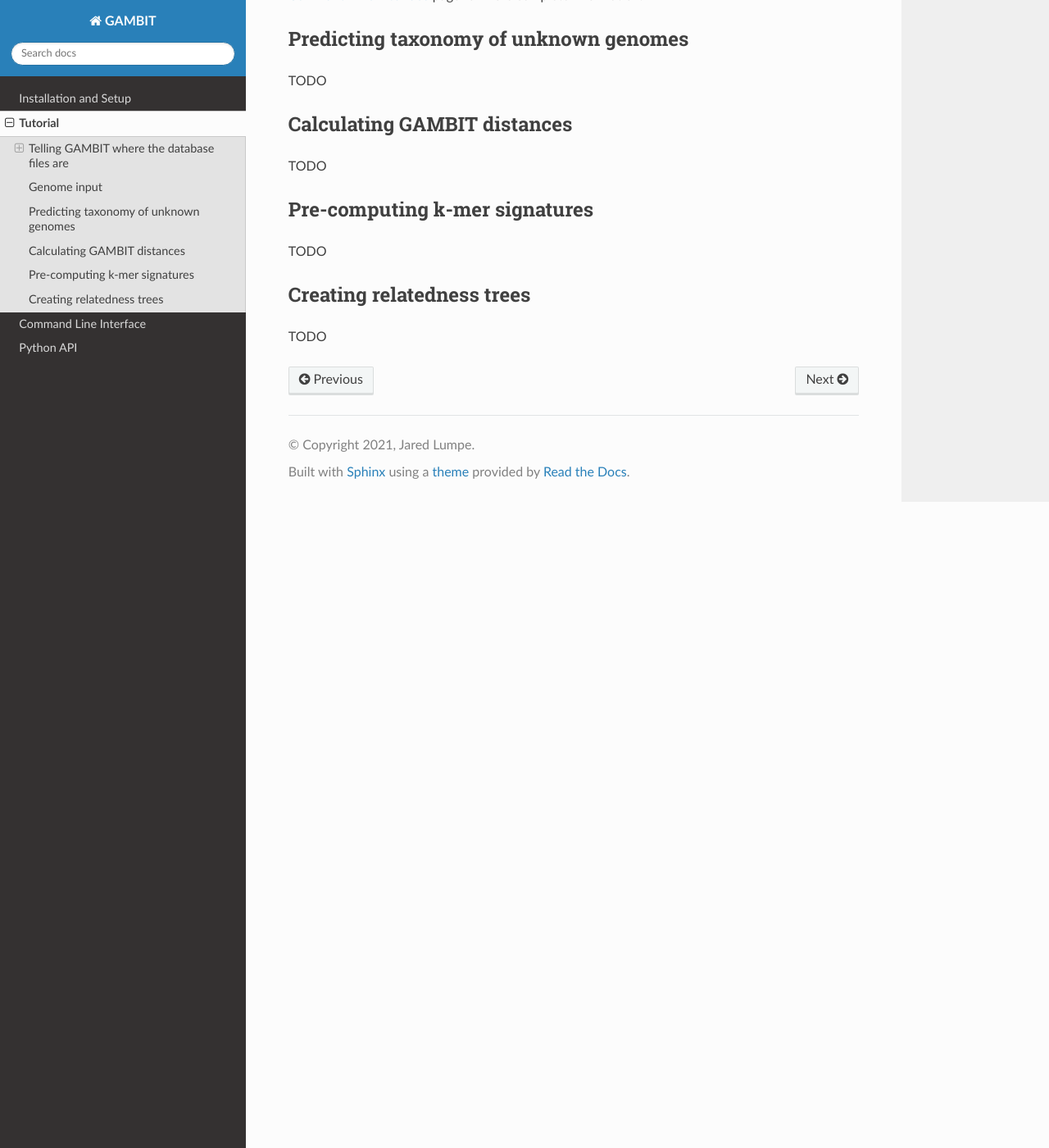
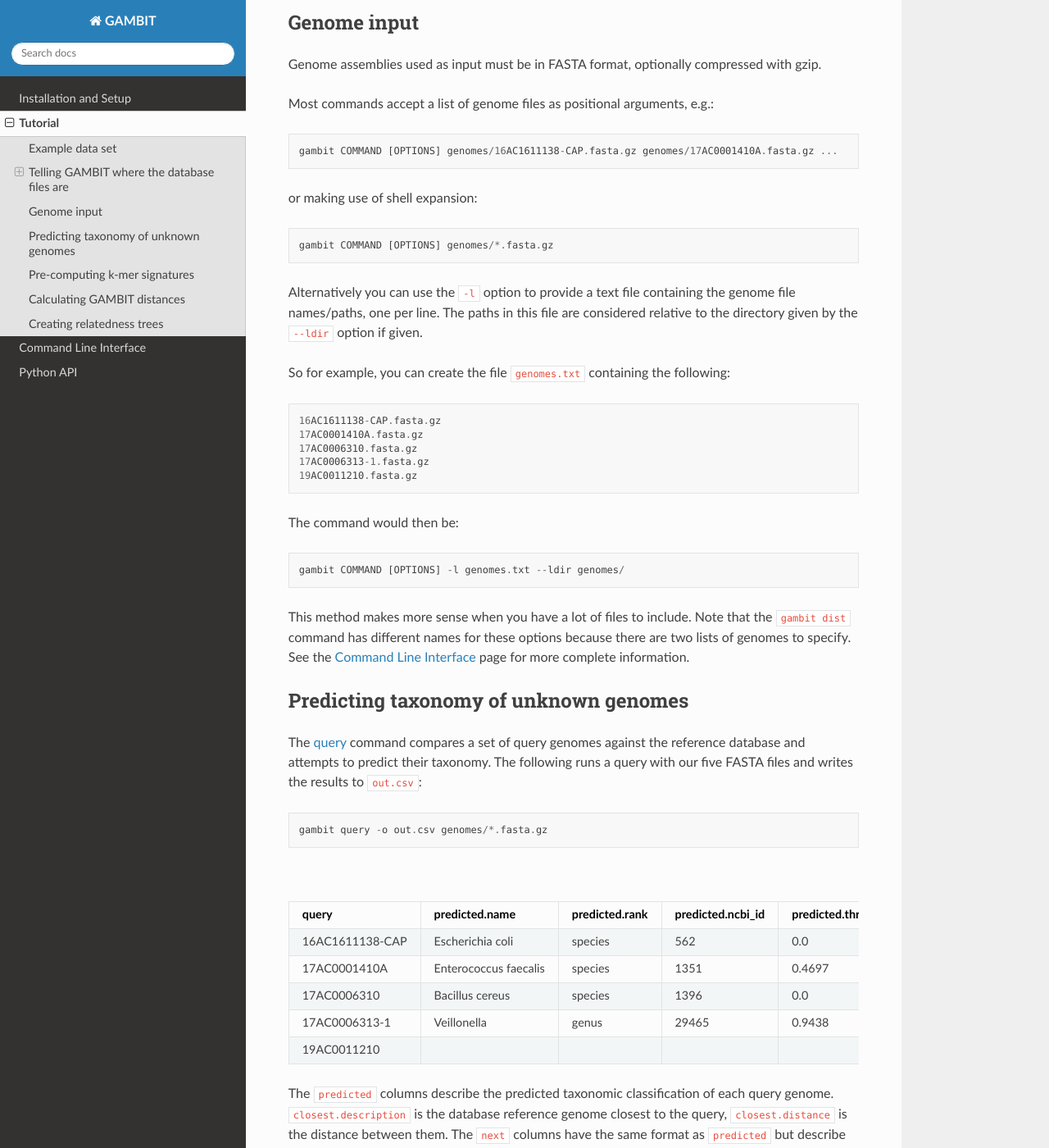
Before and after one commit to jlumpe/gambit, a Sphinx documentation site: the page built from docs/source/tutorial.rst, in a window 1280 px wide and 1400 px high, scrolled down 1219 px. Shown: the whole window at 82% size. Built offline with Sphinx 7.4.7 and the Read the Docs theme 2.0.0, drawn with Linux system fonts in a browser that asks for light colours; some of the changed text lies outside the part shown.

Commit message:
Documentation updates

```diff
--- /dev/null
+++ b/docs/source/example-results.csv
@@ -0,0 +1,6 @@
+query,predicted.name,predicted.rank,predicted.ncbi_id,predicted.threshold,closest.distance,closest.description,next.name,next.rank,next.ncbi_id,next.threshold
+16AC1611138-CAP,Escherichia coli,species,562,0.0,0.1586,[GCF_000351725.1] Escherichia coli KTE77 (E. coli),,,,
+17AC0001410A,Enterococcus faecalis,species,1351,0.4697,0.1264,[GCF_000148005.1] Enterococcus faecalis DAPTO 512 (firmicutes),,,,
+17AC0006310,Bacillus cereus,species,1396,0.0,0.1068,[GCF_001619385.1] Bacillus cereus (firmicutes),,,,
+17AC0006313-1,Veillonella,genus,29465,0.9438,0.9126,[GCF_000024945.1] Veillonella parvula DSM 2008 (firmicutes),Veillonella parvula,species,29466,0.6693
+19AC0011210,,,,,0.9916,[GCF_000169595.1] Ureaplasma urealyticum serovar 9 str. ATCC 33175 (mycoplasmas),Ureaplasma,genus,2129,0.8897
--- a/docs/source/tutorial.rst
+++ b/docs/source/tutorial.rst
@@ -8,14 +8,38 @@
 and options.
 
 
+Example data set
+================
+
+The examples in this page make use of the following genome assembly files:
+
+* `16AC1611138-CAP.fasta.gz`_
+* `17AC0001410A.fasta.gz`_
+* `17AC0006310.fasta.gz`_
+* `17AC0006313-1.fasta.gz`_
+* `19AC0011210.fasta.gz`_
+
+From here on we'll pretend they've been downloaded to a directory called ``genomes/``.
+
+These are from genome set 3 in the initial GAMBIT publication, derived from clinical samples.
+
+.. _16AC1611138-CAP.fasta.gz: https://storage.googleapis.com/hesslab-gambit-public/genomes/set3/fasta/16AC1611138-CAP.fasta.gz>
+.. _17AC0001410A.fasta.gz: https://storage.googleapis.com/hesslab-gambit-public/genomes/set3/fasta/17AC0001410A.fasta.gz>
+.. _17AC0006310.fasta.gz: https://storage.googleapis.com/hesslab-gambit-public/genomes/set3/fasta/17AC0006310.fasta.gz>
+.. _17AC0006313-1.fasta.gz: https://storage.googleapis.com/hesslab-gambit-public/genomes/set3/fasta/17AC0006313-1.fasta.gz>
+.. _19AC0011210.fasta.gz: https://storage.googleapis.com/hesslab-gambit-public/genomes/set3/fasta/19AC0011210.fasta.gz>
+
+
+.. _Locate DB:
+
 Telling GAMBIT where the database files are
 ===========================================
 
-Classification of unknown genomes requires the GAMBIT reference database files. You can let GAMBIT
+The :ref:`query <query-cmd>` command requires the GAMBIT reference database files. You can let GAMBIT
 know which directory contains these files in one of two ways:
 
-Via the command line
---------------------
+Using a command line option
+---------------------------
 
 The first is to explicitly pass it via the command line using the ``--db`` option, like so::
 
@@ -42,19 +66,74 @@
 
 Most commands accept a list of genome files as positional arguments, e.g.::
 
-    gambit COMMAND [OPTIONS] genome1.fasta genome2.fasta ...
+    gambit COMMAND [OPTIONS] genomes/16AC1611138-CAP.fasta.gz genomes/17AC0001410A.fasta.gz ...
+
+or making use of shell expansion::
+
+    gambit COMMAND [OPTIONS] genomes/*.fasta.gz
 
 Alternatively you can use the ``-l`` option to provide a text file containing the genome file
 names/paths, one per line. The paths in this file are considered relative to the directory given by
-the ``--ldir`` option, or the current working directory if not given. Note that the ``gambit dist``
-command has different names for these options because there are two lists of genomes to specify.
-See the :ref:`cli-page` page for more complete information.
+the ``--ldir`` option if given.
+
+So for example, you can create the file ``genomes.txt`` containing the following::
+
+    16AC1611138-CAP.fasta.gz
+    17AC0001410A.fasta.gz
+    17AC0006310.fasta.gz
+    17AC0006313-1.fasta.gz
+    19AC0011210.fasta.gz
+
+The command would then be::
+
+    gambit COMMAND [OPTIONS] -l genomes.txt --ldir genomes/
+
+This method makes more sense when you have a lot of files to include.
+Note that the ``gambit dist`` command has different names for these options because there are two
+lists of genomes to specify. See the :ref:`cli-page` page for more complete information.
 
 
 Predicting taxonomy of unknown genomes
 ======================================
 
-TODO
+The :ref:`query <query-cmd>` command compares a set of query genomes against the reference database
+and attempts to predict their taxonomy. The following runs a query with our five FASTA files and
+writes the results to ``out.csv``::
+
+    gambit query -o out.csv genomes/*.fasta.gz
+
+
+.. csv-table:: Contents of out.csv
+   :file: example-results.csv
+   :header-rows: 1
+
+The ``predicted`` columns describe the predicted taxonomic classification of each query genome.
+``closest.description`` is the database reference genome closest to the query, ``closest.distance``
+is the distance between them.
+The ``next`` columns have the same format as ``predicted`` but describe the next most specific taxon
+for which the classification threshold was not met.
+
+In this example GAMBIT was able to make a species-level prediction for the first three genomes
+but stopped at the genus level for the fourth and made no prediction for the fifth.
+This is because GAMBIT attempts to be conservative and error on the side of making a less specific
+prediction or no prediction rather than giving false positives. The ``next`` columns can give you a
+clue as to what a more specific classifiction might be, however.
+
+See the :ref:`cli documentation <query-result-formats>` for a complete description of the output
+columns. Generally the CSV output format should be sufficient, but there is also a JSON-based format
+which contains more detailed information and may be useful in pipelines. Use ``-f json`` to use this
+format.
+
+.. todo::
+
+    Explain why ``predicted.threshold`` is sometimes zero for certain taxa.
+
+
+Pre-computing k-mer signatures
+==============================
+
+ TODO
+
 
 
 Calculating GAMBIT distances
@@ -63,12 +142,6 @@
 TODO
 
 
-Pre-computing k-mer signatures
-==============================
-
-TODO
-
-
 Creating relatedness trees
 ==========================
 
```
Also changed, not shown: docs/source/cli.rst (+25 -10 lines).
